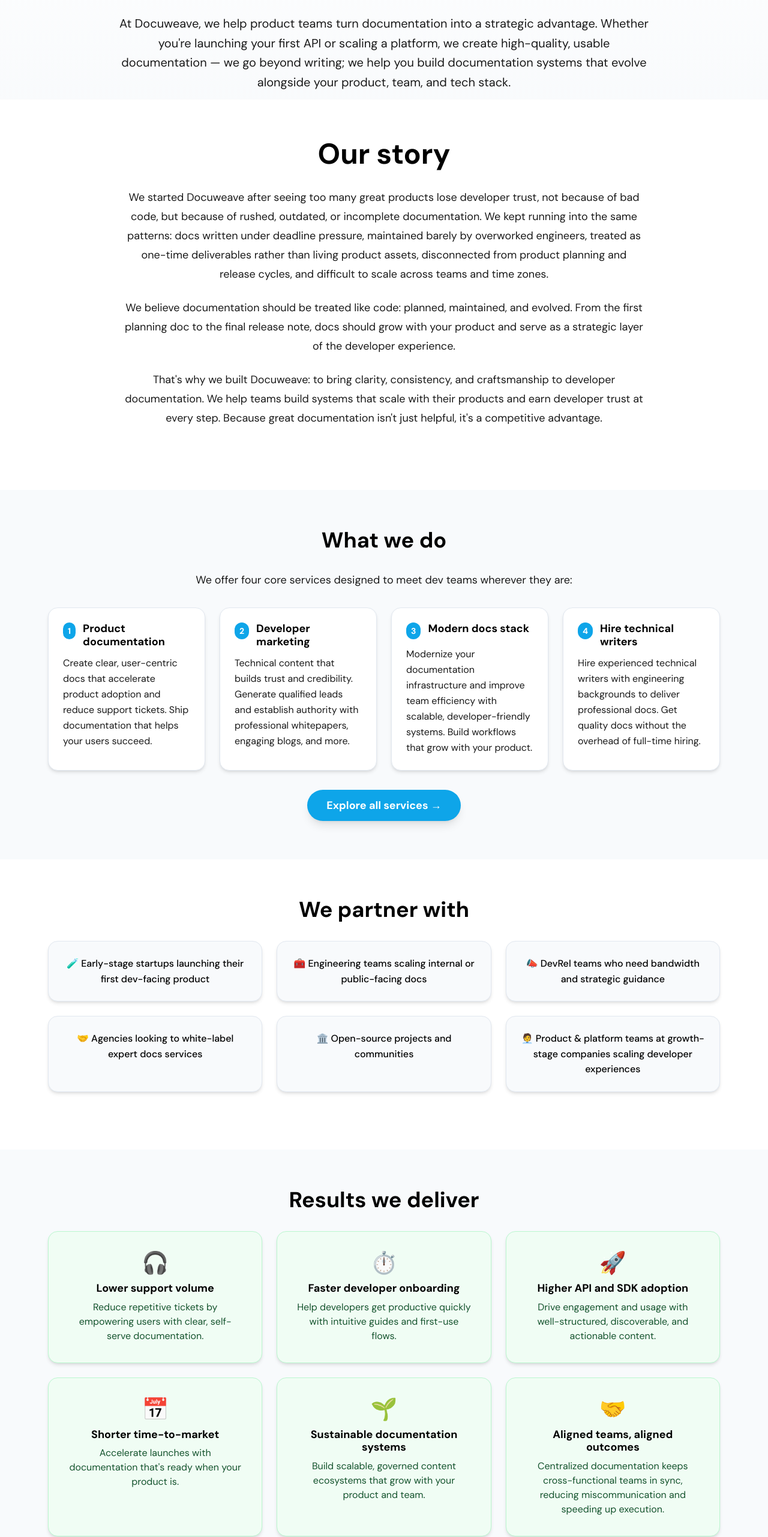
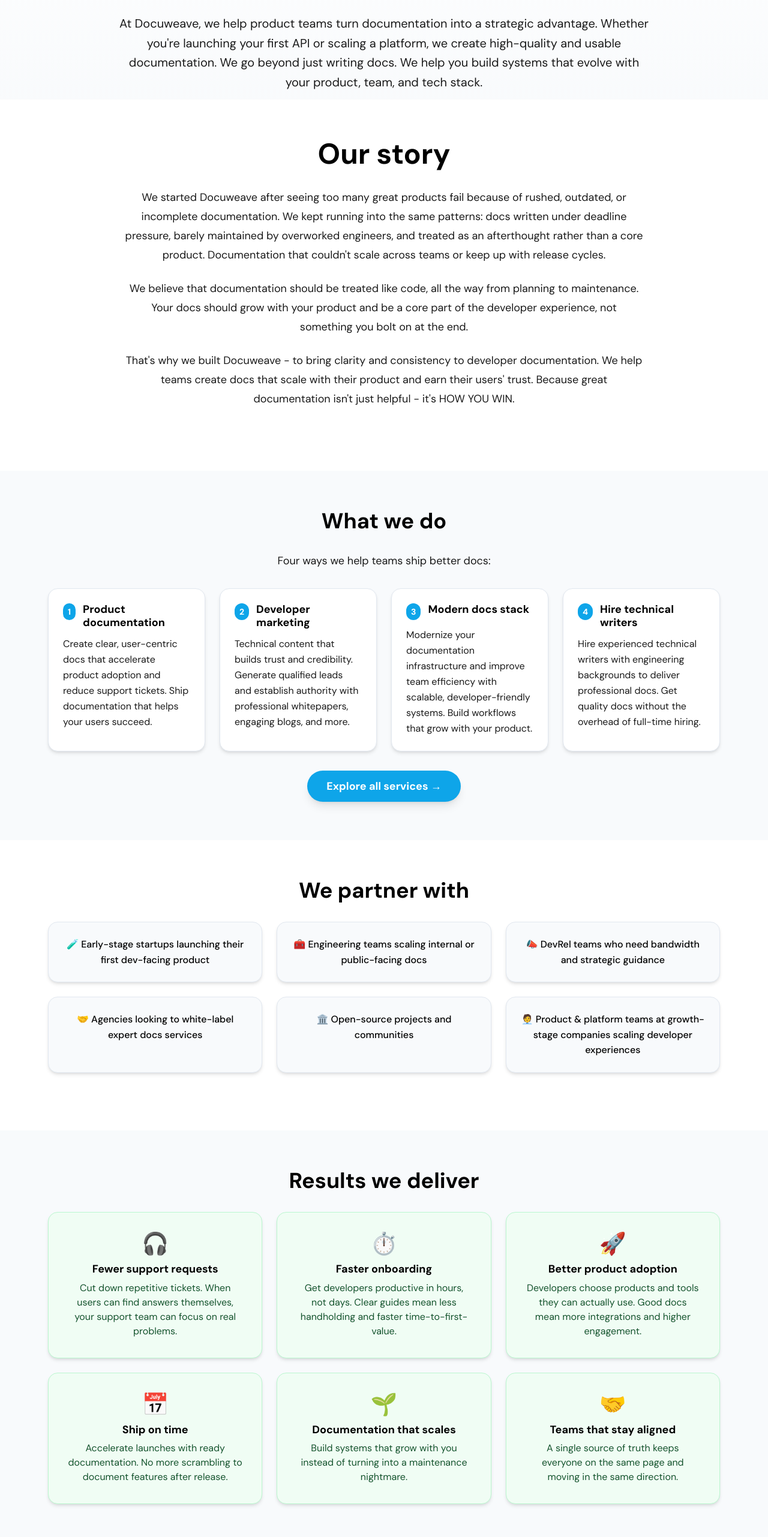
Before and after one commit to CognitronTechnologies/Docuweave, a Next.js app: page /about in a window 1280 px wide. Shown: the part 234-2797 px from the top of the page at 60% size. Built offline with nearby package versions, Linux system fonts and the light colour scheme.

Commit message:
Fix site indexing issues

```diff
--- a/next.config.js
+++ b/next.config.js
@@ -3,7 +3,20 @@
   trailingSlash: true,
   images: {
     unoptimized: true
-  }
+  },
+  async headers() {
+    return [
+      {
+        source: '/:path*',
+        headers: [
+          {
+            key: 'X-Robots-Tag',
+            value: 'index, follow',
+          },
+        ],
+      },
+    ];
+  },
 }
 
 module.exports = nextConfig
--- a/pages/about.js
+++ b/pages/about.js
@@ -6,19 +6,19 @@
   return (
     <>
       <SEO
-        title="About Docuweave | Meet Our Technical Writing Experts"
-        description="Meet the Docuweave team and learn how our technical writers help software companies turn documentation into a competitive advantage."
+        title="About Docuweave | Technical Writing That Scales"
+        description="We help product teams build documentation systems that scale. From API docs to developer content, we create docs that reduce support tickets and accelerate adoption."
         canonical="https://docuweave.io/about"
         openGraph={{
-          title: 'About Docuweave | Meet Our Technical Writing Experts',
-          description: 'Meet the Docuweave team and learn how our technical writers help software companies turn documentation into a competitive advantage.',
+          title: 'About Docuweave | Technical Writing That Scales',
+          description: 'We help product teams build documentation systems that scale. From API docs to developer content, we create docs that reduce support tickets and accelerate adoption.',
           url: 'https://docuweave.io/about',
           type: 'website',
         }}
         schemaType="AboutPage"
         schemaData={{
           name: 'About Docuweave',
-          description: 'Meet the Docuweave team and learn how our technical writers help software companies turn documentation into a competitive advantage.',
+          description: 'We help product teams build documentation systems that scale. From API docs to developer content, we create docs that reduce support tickets and accelerate adoption.',
           url: 'https://docuweave.io/about',
           publisher: {
             '@type': 'Organization',
@@ -43,7 +43,7 @@
               🚀 Docs that drive adoption, reduce support, and scale with you
             </p>
             <p className="text-xl text-text-secondary leading-relaxed max-w-4xl mx-auto mb-8">
-              At Docuweave, we help product teams turn documentation into a strategic advantage. Whether you're launching your first API or scaling a platform, we create high-quality, usable documentation — we go beyond writing; we help you build documentation systems that evolve alongside your product, team, and tech stack.
+              At Docuweave, we help product teams turn documentation into a strategic advantage. Whether you're launching your first API or scaling a platform, we create high-quality and usable documentation. We go beyond just writing docs. We help you build systems that evolve with your product, team, and tech stack.
             </p>
 
             {/* Our Story */}
@@ -52,15 +52,15 @@
 
               <div className="prose prose-lg max-w-none text-text-secondary space-y-6">
                 <p>
-                  We started Docuweave after seeing too many great products lose developer trust, not because of bad code, but because of rushed, outdated, or incomplete documentation. We kept running into the same patterns: docs written under deadline pressure, maintained barely by overworked engineers, treated as one-time deliverables rather than living product assets, disconnected from product planning and release cycles, and difficult to scale across teams and time zones.
+                  We started Docuweave after seeing too many great products fail because of rushed, outdated, or incomplete documentation. We kept running into the same patterns: docs written under deadline pressure, barely maintained by overworked engineers, and treated as an afterthought rather than a core product. Documentation that couldn't scale across teams or keep up with release cycles.
                 </p>
 
                 <p>
-                  We believe documentation should be treated like code: planned, maintained, and evolved. From the first planning doc to the final release note, docs should grow with your product and serve as a strategic layer of the developer experience.
+                  We believe that documentation should be treated like code, all the way from planning to maintenance. Your docs should grow with your product and be a core part of the developer experience, not something you bolt on at the end.
                 </p>
 
                 <p>
-                  That's why we built Docuweave: to bring clarity, consistency, and craftsmanship to developer documentation. We help teams build systems that scale with their products and earn developer trust at every step. Because great documentation isn't just helpful, it's a competitive advantage.
+                  That's why we built Docuweave - to bring clarity and consistency to developer documentation. We help teams create docs that scale with their product and earn their users' trust. Because great documentation isn't just helpful - it's HOW YOU WIN.
                 </p>
               </div>
             </div>
@@ -72,7 +72,7 @@
                 What we do
               </h2>
               <p className="text-lg text-text-secondary mb-8 text-center max-w-3xl mx-auto">
-                We offer four core services designed to meet dev teams wherever they are:            </p>
+                Four ways we help teams ship better docs:            </p>
               <div className="grid md:grid-cols-2 lg:grid-cols-4 gap-6 mb-8">
                 {[
                   {
@@ -164,7 +164,7 @@
                 Docuweave principles
               </h2>
               <p className="text-lg text-text-secondary mb-8 text-center max-w-3xl mx-auto">
-                At DocuWeave, these core beliefs guide every doc we craft:
+                At Docuweave, these core beliefs guide every doc we craft::
               </p>
               <div className="grid md:grid-cols-2 lg:grid-cols-3 gap-6">
                 {[
@@ -181,22 +181,22 @@
                   {
                     icon: "📈",
                     title: "Scalable by design",
-                    desc: "We build documentation systems that grow with your product, team, and tech stack, ensuring long-term efficiency and consistency."
+                    desc: "We build documentation systems that grow with you. No matter how fast your product or team scales, your docs keep up."
                   },
                   {
                     icon: "🤝",
                     title: "Embedded partnership",
-                    desc: "We don't just deliver docs. We integrate with your team to co-create, iterate, and scale together."
+                    desc: "We don't just deliver docs. We work alongside your team to co-create, iterate, and scale together."
                   },
                   {
                     icon: "🔄",
                     title: "Evolving with you",
-                    desc: "Your product changes fast, so should your docs. We build living systems that adapt to new features, feedback, and user needs."
+                    desc: "Your product changes constantly. We build living documentation that adapts to new features, feedback, and user needs."
                   },
                   {
                     icon: "🧠",
                     title: "Driven by insight",
-                    desc: "We use data, feedback, and usage analytics to continuously refine documentation, ensuring it stays relevant, effective, and impactful."
+                    desc: "We use data, feedback, and analytics to continuously improve your docs and keep them relevant."
                   }
                 ].map((p) => (
                   <div
@@ -243,33 +243,33 @@
 const results = [
   {
     icon: "🎧",
-    title: "Lower support volume",
-    desc: "Reduce repetitive tickets by empowering users with clear, self-serve documentation."
+    title: "Fewer support requests",
+    desc: "Cut down repetitive tickets. When users can find answers themselves, your support team can focus on real problems."
   },
   {
     icon: "⏱️",
-    title: "Faster developer onboarding",
-    desc: "Help developers get productive quickly with intuitive guides and first-use flows."
+    title: "Faster onboarding",
+    desc: "Get developers productive in hours, not days. Clear guides mean less handholding and faster time-to-first-value."
   },
   {
     icon: "🚀",
-    title: "Higher API and SDK adoption",
-    desc: "Drive engagement and usage with well-structured, discoverable, and actionable content."
+    title: "Better product adoption",
+    desc: "Developers choose products and tools they can actually use. Good docs mean more integrations and higher engagement."
   },
   {
     icon: "📅",
-    title: "Shorter time-to-market",
-    desc: "Accelerate launches with documentation that's ready when your product is."
+    title: "Ship on time",
+    desc: "Accelerate launches with ready documentation. No more scrambling to document features after release."
   },
   {
     icon: "🌱",
-    title: "Sustainable documentation systems",
-    desc: "Build scalable, governed content ecosystems that grow with your product and team."
+    title: "Documentation that scales",
+    desc: "Build systems that grow with you instead of turning into a maintenance nightmare."
   },
   {
     icon: "🤝",
-    title: "Aligned teams, aligned outcomes",
-    desc: "Centralized documentation keeps cross-functional teams in sync, reducing miscommunication and speeding up execution."
+    title: "Teams that stay aligned",
+    desc: "A single source of truth keeps everyone on the same page and moving in the same direction."
   }
 ];
 
--- a/pages/index.js
+++ b/pages/index.js
@@ -61,7 +61,7 @@
   return (
     <div className="relative min-h-screen bg-white">
       <SEO
-        title=" Docuweave - Technical Writing & Documentation Services | Hire Technical Writers "
+        title="Docuweave - Technical Writing & Documentation Services | Hire Technical Writers"
         description="Hire experienced technical writers with engineering backgrounds. We create API documentation, developer guides, and product docs for SaaS companies. Reduce support tickets and accelerate adoption with professional documentation services."
         url="https://docuweave.io"
         image="https://docuweave.io/og-image.PNG"
--- a/pages/services/index.js
+++ b/pages/services/index.js
@@ -43,7 +43,7 @@
       <SEO
         title="Our Services | Docuweave"
         description="Professional technical writing and documentation services for SaaS companies and developer tools. Product documentation, developer marketing, modern docs stack, and technical writer staffing."
-        url="https://docuweave.io/services"
+        url="https://docuweave.io/services/"
         image="https://docuweave.io/og-image.PNG"
       />
       <Navbar />
```
Also changed, not shown: posts/how-to-hire-technical-writer.md (+1 -1 lines), public/robots.txt, 1 other file (tests, documents, lock files or other folders).
